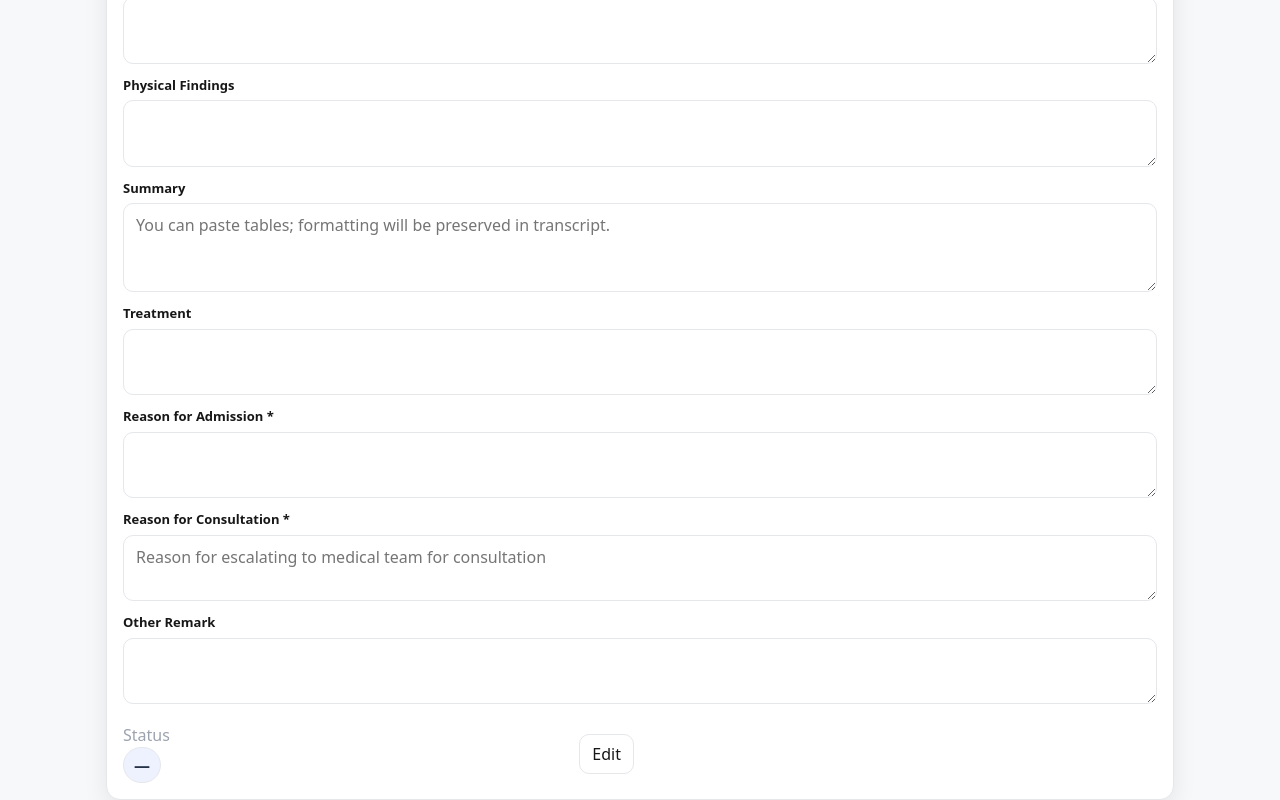
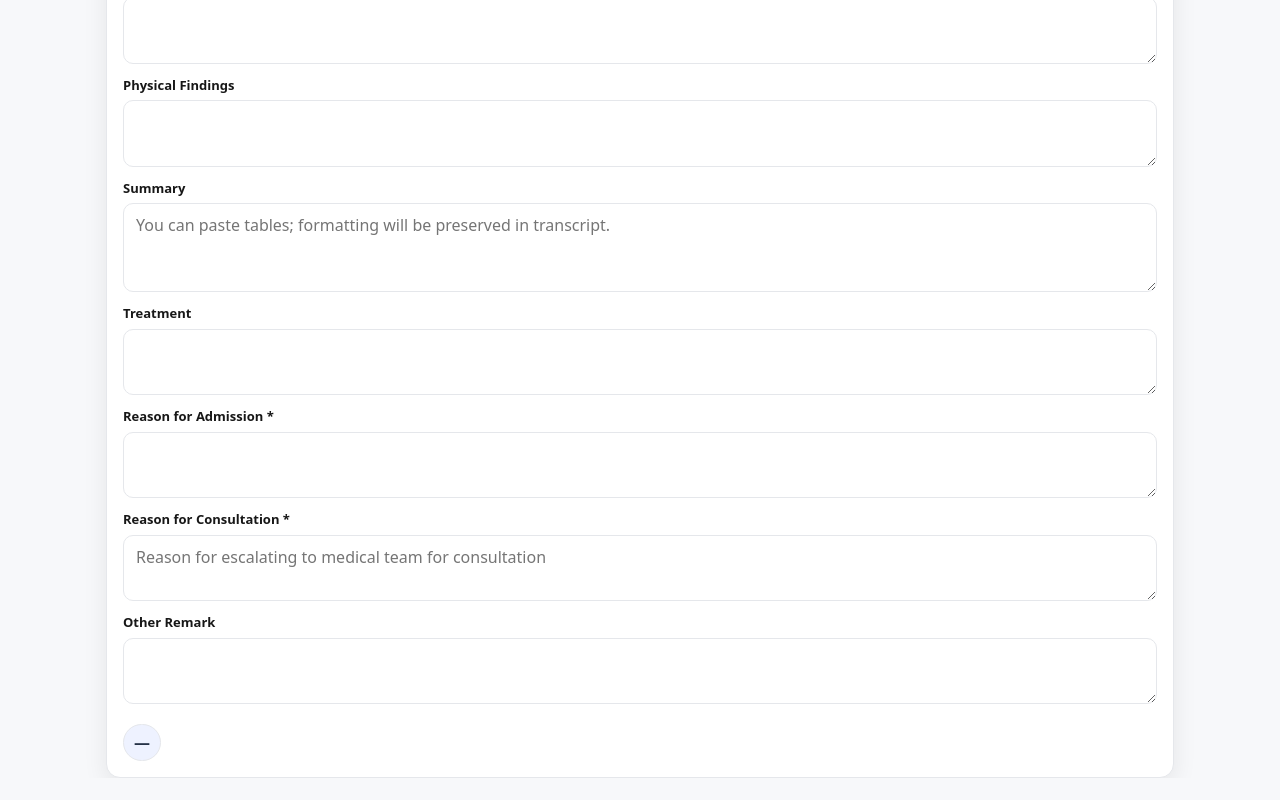
Before and after one commit to nicholas-zeus/lumacompanion, a website with bundled scripts: page case.html in a window 1280 px wide. Shown: the part 1133-1933 px from the top of the page. After the commit the page ends 1911 px from the top, so only its background shows below. Built offline with nearby package versions, Linux system fonts and the light colour scheme; no server answers.

Commit message:
update case.html

```diff
--- a/case.html
+++ b/case.html
@@ -215,11 +215,11 @@
 
         <div class="split">
           <div>
-            <div class="muted">Status</div>
+           <!-- <div class="muted">Status</div>-->
             <div id="statusText" class="status-readout">—</div>
           </div>
           <div class="right-actions">
-            <button id="editDetailsBtn" class="btn">Edit</button>
+           <!--<button id="editDetailsBtn" class="btn">Edit</button>-->
             <button id="saveDetailsBtn" class="btn btn-primary" hidden>Save</button>
             <button id="assignNurseBtn" class="btn" hidden>Assign me (Nurse)</button>
             <button id="assignDoctorBtn" class="btn" hidden>Assign me (Doctor)</button>
```
